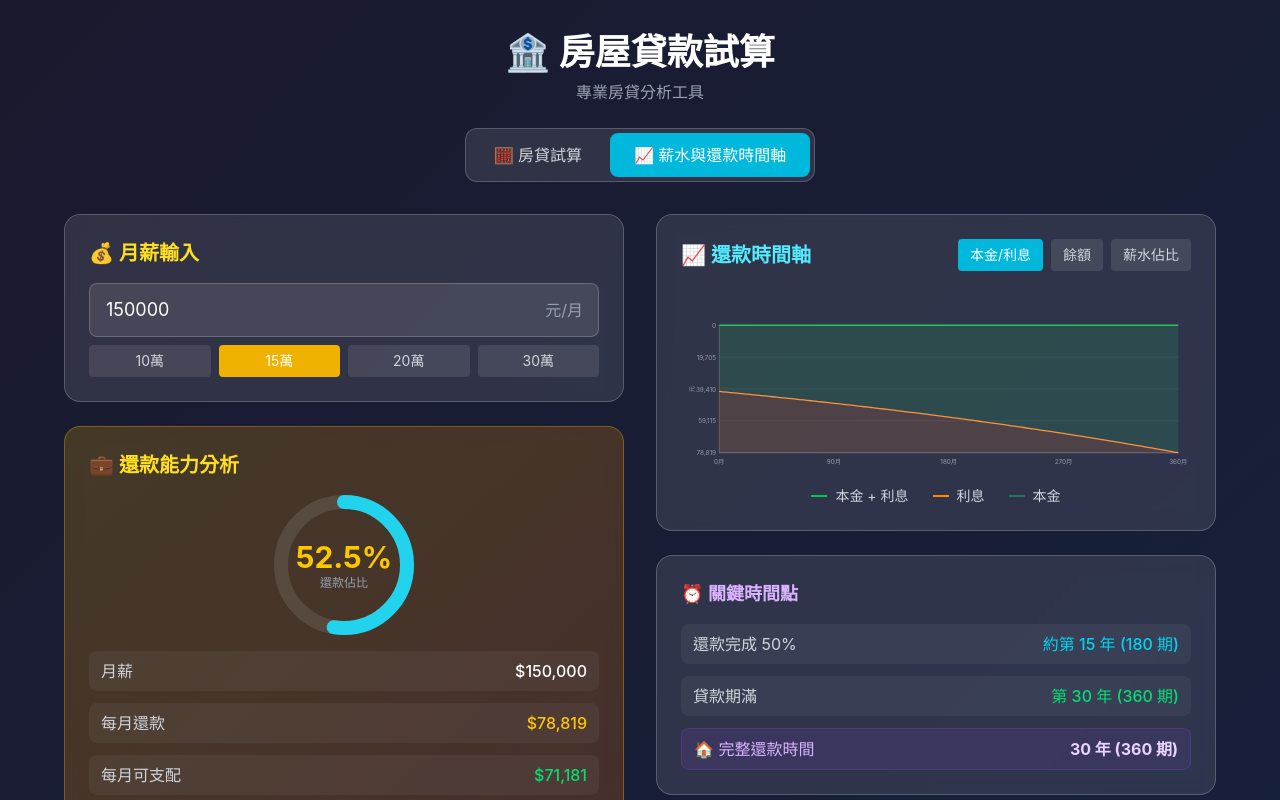
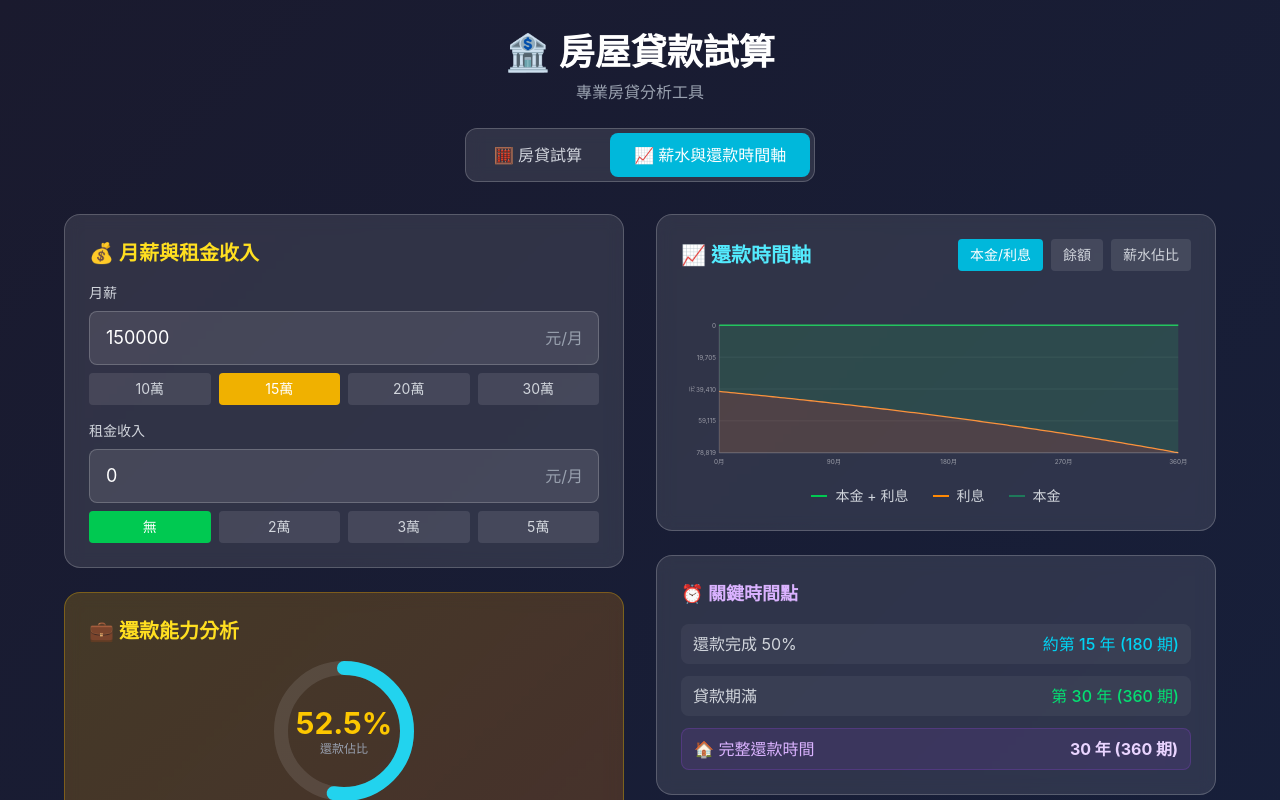
Before and after one commit to ericsopenclaw/mortgage-calculator, a React (Vite) app: page / in a window 1280 px wide. Both pictures are taken after a click on the button "📈 薪水與還款時間軸". Shown: the top 800 px of the page. Built offline with nearby package versions, Linux system fonts and the light colour scheme.

Commit message:
feat: 加入租金收入功能
- 新增租金收入輸入欄位（月租金）
- 重新計算可支配金額：月薪 + 租金收入 - 每月房貸還款
- 更新還款能力分析（包含租金）
- 更新薪水佔比時間軸（還款/收入比例）
- TimelineChart 組件支援租金收入顯示

```diff
--- a/src/App.tsx
+++ b/src/App.tsx
@@ -113,6 +113,7 @@ function TimelineChart({
   monthlyPayment,
   view,
   monthlySalary,
+  monthlyRent,
   totalMonths,
   graceMonths,
   loanType
@@ -121,6 +122,7 @@ function TimelineChart({
   monthlyPayment: number
   view: TimelineView
   monthlySalary: number
+  monthlyRent: number
   totalMonths: number
   graceMonths: number
   loanType: LoanType
@@ -135,7 +137,8 @@ function TimelineChart({
   const sampled = displaySchedule.filter((_, i) => i % step === 0 || i === displaySchedule.length - 1)
 
   if (view === 'salary-ratio') {
-    if (!monthlySalary) return null
+    const totalIncome = monthlySalary + monthlyRent
+    if (!totalIncome) return null
 
     return (
       <div className="w-full">
@@ -164,7 +167,7 @@ function TimelineChart({
             stroke="#fbbf24"
             strokeWidth="2"
             points={sampled.map((_, i) => {
-              const ratio = monthlyPayment / monthlySalary
+              const ratio = monthlyPayment / totalIncome
               const clampedRatio = Math.min(ratio, 1)
               return `${60 + (i / (sampled.length - 1)) * 720},${260 - clampedRatio * 200}`
             }).join(' ')}
@@ -190,7 +193,7 @@ function TimelineChart({
         <div className="flex items-center justify-center gap-6 mt-2 text-sm">
           <div className="flex items-center gap-2">
             <div className="w-4 h-0.5 bg-yellow-400"></div>
-            <span className="text-gray-300">還款/薪水比例</span>
+            <span className="text-gray-300">還款/收入比例</span>
           </div>
         </div>
       </div>
@@ -378,6 +381,7 @@ export default function App() {
   const [showSchedule, setShowSchedule] = useState(false)
   const [activeTab, setActiveTab] = useState<'calculator' | 'timeline'>('calculator')
   const [monthlySalary, setMonthlySalary] = useState(150000)
+  const [monthlyRent, setMonthlyRent] = useState(0)
   const [timelineView, setTimelineView] = useState<TimelineView>('principal-interest')
 
   const loanAmount = housePrice * 10000 * (loanPercent / 100)
@@ -389,7 +393,9 @@ export default function App() {
     ? result.monthlyPayment - firstMonthInterest
     : loanAmount / (years * 12)
 
-  const salaryRatio = monthlySalary > 0 ? (result.monthlyPayment / monthlySalary) * 100 : 0
+  const totalIncome = monthlySalary + monthlyRent
+  const disposableIncome = totalIncome - result.monthlyPayment
+  const salaryRatio = totalIncome > 0 ? (result.monthlyPayment / totalIncome) * 100 : 0
   const paidAmount = loanAmount - (result.schedule[result.schedule.length - 1]?.balance || 0)
   const repaymentProgress = loanAmount > 0 ? paidAmount / loanAmount : 0
   const totalMonths = years * 12
@@ -746,9 +752,12 @@ export default function App() {
             <div className="grid lg:grid-cols-2 gap-8">
               {/* Left: Salary Input & Key Stats */}
               <div className="space-y-6">
-                {/* 月薪輸入 */}
+                {/* 月薪與租金輸入 */}
                 <div className="bg-white/10 backdrop-blur rounded-2xl p-6 border border-white/20">
-                  <h2 className="text-xl font-semibold mb-4 text-yellow-300">💰 月薪輸入</h2>
+                  <h2 className="text-xl font-semibold mb-4 text-yellow-300">💰 月薪與租金收入</h2>
+                  <div className="space-y-4">
+                    <div>
+                      <label className="block text-sm text-gray-300 mb-2">月薪</label>
                       <div className="relative">
                         <input
                           type="number"
@@ -774,6 +783,35 @@ export default function App() {
                         ))}
                       </div>
                     </div>
+                    <div>
+                      <label className="block text-sm text-gray-300 mb-2">租金收入</label>
+                      <div className="relative">
+                        <input
+                          type="number"
+                          value={monthlyRent}
+                          onChange={(e) => setMonthlyRent(Number(e.target.value))}
+                          className="w-full bg-white/10 border border-white/20 rounded-lg px-4 py-3 text-white text-lg focus:outline-none focus:border-green-400"
+                        />
+                        <span className="absolute right-4 top-1/2 -translate-y-1/2 text-gray-400">元/月</span>
+                      </div>
+                      <div className="flex gap-2 mt-2">
+                        {[0, 20000, 30000, 50000].map((r) => (
+                          <button
+                            key={r}
+                            onClick={() => setMonthlyRent(r)}
+                            className={`flex-1 py-1.5 rounded text-sm transition-all ${
+                              monthlyRent === r
+                                ? 'bg-green-500 text-white'
+                                : 'bg-white/10 text-gray-300 hover:bg-white/20'
+                            }`}
+                          >
+                            {r === 0 ? '無' : `${r / 10000}萬`}
+                          </button>
+                        ))}
+                      </div>
+                    </div>
+                  </div>
+                </div>
 
                 {/* 還款能力分析 */}
                 <div className="bg-gradient-to-br from-yellow-500/20 to-orange-500/20 backdrop-blur rounded-2xl p-6 border border-yellow-400/30">
@@ -794,13 +832,25 @@ export default function App() {
                       <span className="text-gray-300">月薪</span>
                       <span className="text-white font-medium">{formatCurrency(monthlySalary)}</span>
                     </div>
+                    {monthlyRent > 0 && (
+                      <div className="flex justify-between items-center py-2 px-3 bg-white/5 rounded-lg">
+                        <span className="text-gray-300">租金收入</span>
+                        <span className="text-green-400 font-medium">+{formatCurrency(monthlyRent)}</span>
+                      </div>
+                    )}
+                    {monthlyRent > 0 && (
+                      <div className="flex justify-between items-center py-2 px-3 bg-white/5 rounded-lg border border-green-500/30">
+                        <span className="text-gray-300">總收入</span>
+                        <span className="text-green-400 font-bold">{formatCurrency(totalIncome)}</span>
+                      </div>
+                    )}
                     <div className="flex justify-between items-center py-2 px-3 bg-white/5 rounded-lg">
                       <span className="text-gray-300">每月還款</span>
                       <span className="text-yellow-400 font-medium">{formatCurrency(result.monthlyPayment)}</span>
                     </div>
-                    <div className="flex justify-between items-center py-2 px-3 bg-white/5 rounded-lg">
+                    <div className="flex justify-between items-center py-2 px-3 bg-white/5 rounded-lg border border-green-500/30">
                       <span className="text-gray-300">每月可支配</span>
-                      <span className="text-green-400 font-medium">{formatCurrency(monthlySalary - result.monthlyPayment)}</span>
+                      <span className="text-green-400 font-bold">{formatCurrency(disposableIncome)}</span>
                     </div>
                   </div>
 
@@ -902,6 +952,7 @@ export default function App() {
                     monthlyPayment={result.monthlyPayment}
                     view={timelineView}
                     monthlySalary={monthlySalary}
+                    monthlyRent={monthlyRent}
                     totalMonths={totalMonths}
                     graceMonths={graceMonths}
                     loanType={loanType}
```
Lines whose indentation alone changed are shown as unchanged.
